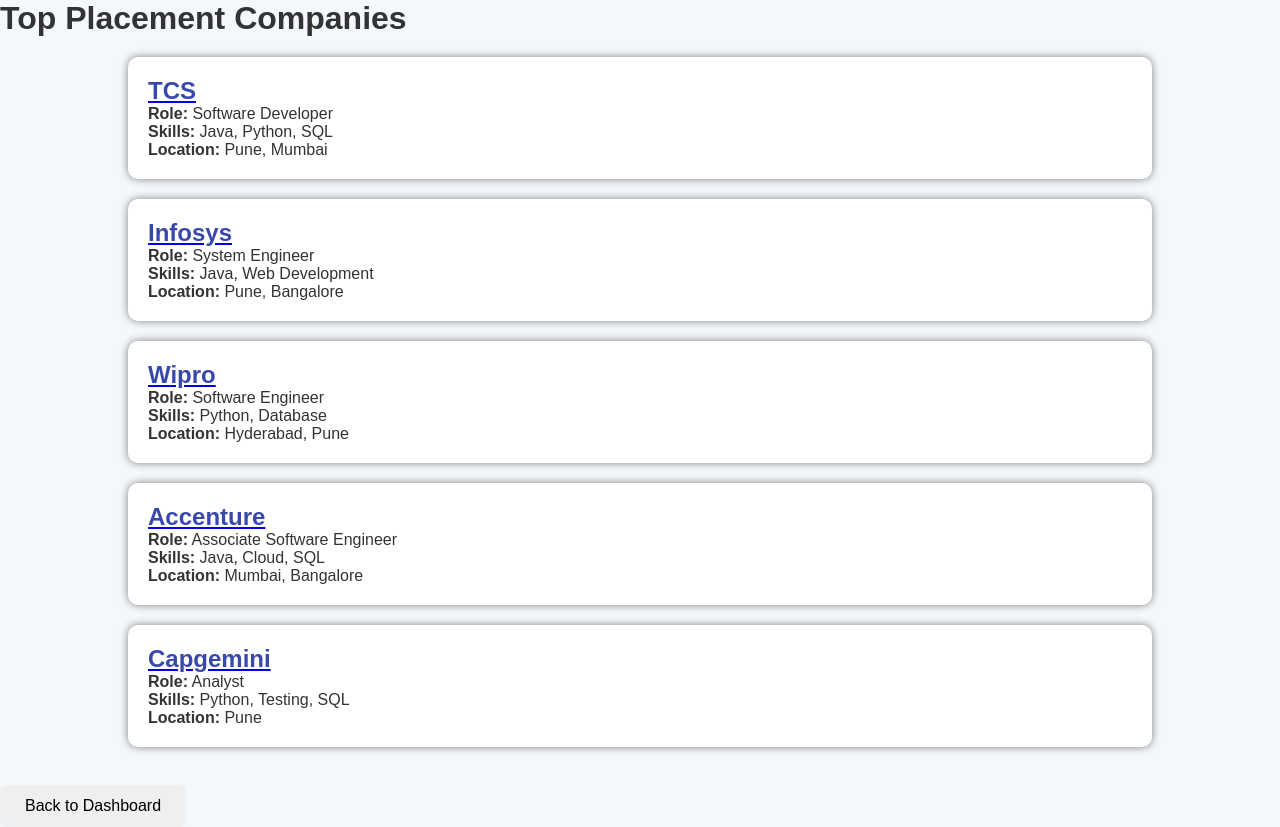
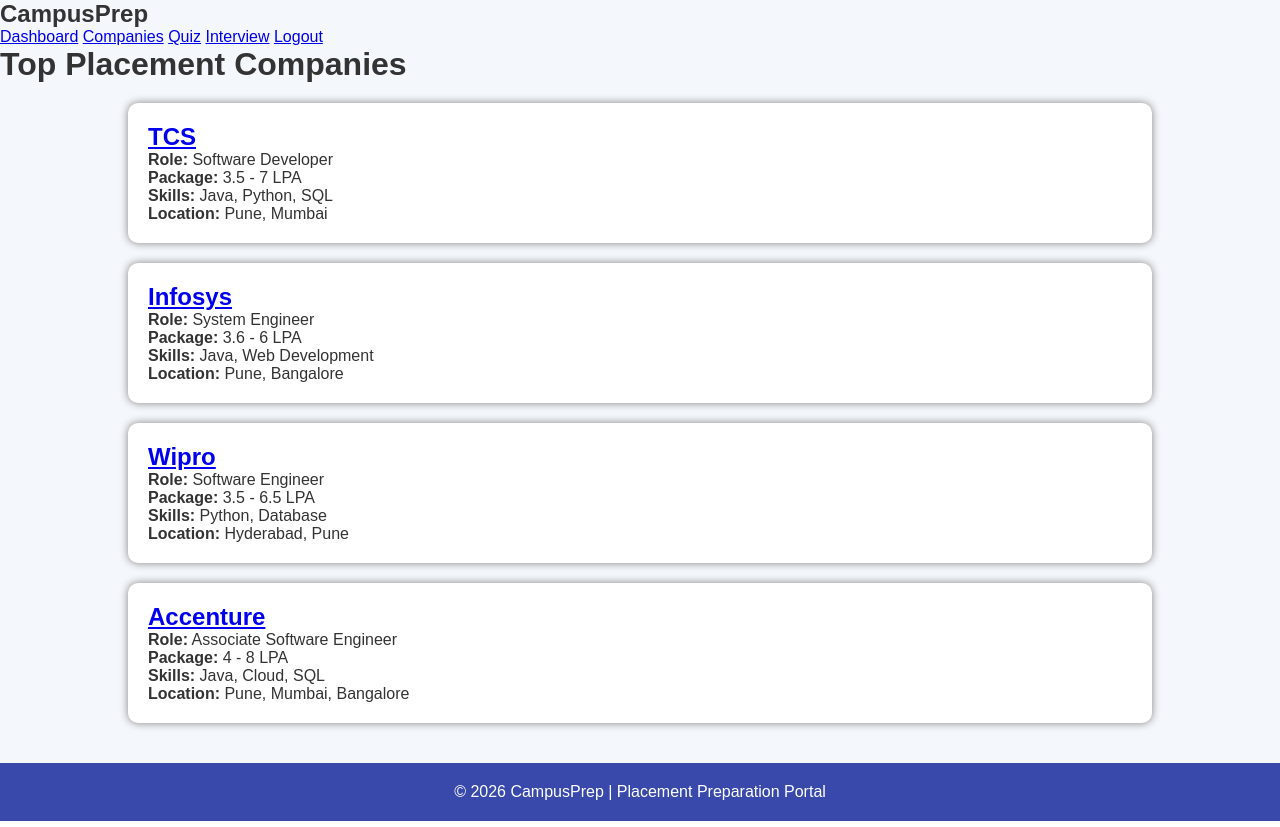
Before and after one commit to swaralidevkar6-creator/CampusPrep, a Flask app: page /companies in a window 1280 px wide. Run offline with Flask 3, Linux system fonts and the light colour scheme.

Commit message:
Updated companies page

```diff
--- a/templates/companies.html
+++ b/templates/companies.html
@@ -1,75 +1,62 @@
 <!DOCTYPE html>
 <html>
-
 <head>
     <title>Companies</title>
     <link rel="stylesheet" href="{{ url_for('static', filename='style.css') }}">
 </head>
+<body>
 
-<body>
+<nav>
+    <h2>CampusPrep</h2>
+
+    <a href="/dashboard">Dashboard</a>
+    <a href="/companies">Companies</a>
+    <a href="/quiz">Quiz</a>
+    <a href="/interview">Interview</a>
+    <a href="/logout">Logout</a>
+</nav>
 
 <div class="container">
 
     <h1>Top Placement Companies</h1>
 
     <div class="company-card">
-    <a href="/tcs">
-    <h2>TCS</h2>
-</a>
+        <h2><a href="/tcs">TCS</a></h2>
         <p><b>Role:</b> Software Developer</p>
+        <p><b>Package:</b> 3.5 - 7 LPA</p>
         <p><b>Skills:</b> Java, Python, SQL</p>
         <p><b>Location:</b> Pune, Mumbai</p>
     </div>
 
-
     <div class="company-card">
-    <a href="/infosys">
-    <h2>Infosys</h2>
-</a>
+        <h2><a href="/infosys">Infosys</a></h2>
         <p><b>Role:</b> System Engineer</p>
+        <p><b>Package:</b> 3.6 - 6 LPA</p>
         <p><b>Skills:</b> Java, Web Development</p>
         <p><b>Location:</b> Pune, Bangalore</p>
     </div>
 
-
     <div class="company-card">
-    <a href="/wipro">
-    <h2>Wipro</h2>
-</a>
+        <h2><a href="/wipro">Wipro</a></h2>
         <p><b>Role:</b> Software Engineer</p>
+        <p><b>Package:</b> 3.5 - 6.5 LPA</p>
         <p><b>Skills:</b> Python, Database</p>
         <p><b>Location:</b> Hyderabad, Pune</p>
     </div>
 
-
     <div class="company-card">
-    <a href="/accenture">
-    <h2>Accenture</h2>
-</a>
+        <h2><a href="/accenture">Accenture</a></h2>
         <p><b>Role:</b> Associate Software Engineer</p>
+        <p><b>Package:</b> 4 - 8 LPA</p>
         <p><b>Skills:</b> Java, Cloud, SQL</p>
-    <p><b>Location:</b> Mumbai, Bangalore</p>
+        <p><b>Location:</b> Pune, Mumbai, Bangalore</p>
     </div>
-
-
-<div class="company-card">
-    <a href="/capgemini">
-    <h2>Capgemini</h2>
-</a>
-    <p><b>Role:</b> Analyst</p>
-    <p><b>Skills:</b> Python, Testing, SQL</p>
-    <p><b>Location:</b> Pune</p>
-</div>
-
-
-<br>
-
-<a href="/dashboard">
-    <button>Back to Dashboard</button>
-</a>
 
 </div>
 
+<footer>
+    <p>© 2026 CampusPrep | Placement Preparation Portal</p>
+</footer>
+
 </body>
-
 </html>
```
Lines whose indentation alone changed are shown as unchanged.
